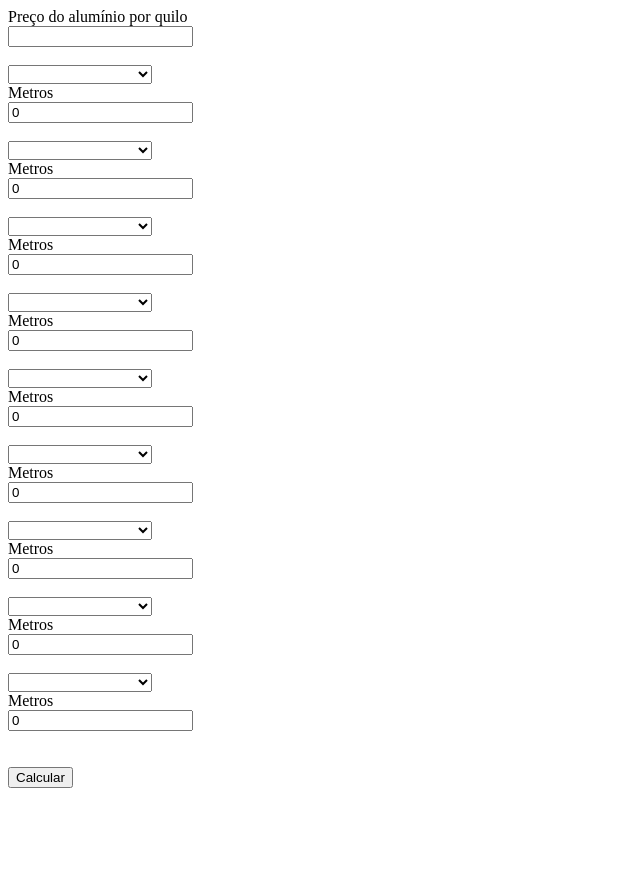
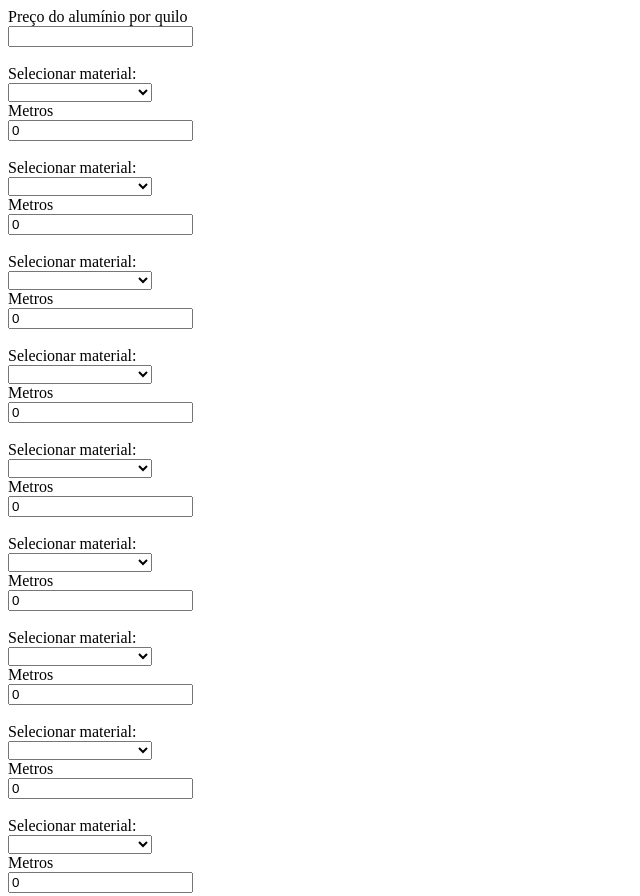
Before and after one commit to Darktotaled/alucalc, a plain HTML site: page index.html in a window 1280 px wide. Shown: the top 896 px of the page, without its empty margins (0-640 px from the left). Before the commit the page ends 809 px from the top, so only its background shows below. Drawn offline with Linux system fonts and the light colour scheme.

Commit message:
setimo commit

```diff
--- a/index.html
+++ b/index.html
@@ -11,6 +11,7 @@
   <form name="lista" id='minhalista' method= 'post'onsubmit=show_calc()>
     <label for="preco">Preço do alumínio por quilo</label><br>
     <input type='number' name='preco'><br><br>
+    <label for='dropdown1'>Selecionar material:</label><br>
     <select name = "dropdown1"id="opt1">
        <option value='0'selected></option>
        <option  value = "2.6">101</option>
@@ -98,7 +99,7 @@
     <label for="qt1">Metros</label><br>
     <input type="number" name='qt1'value='0'><br><br>
 
-
+    <label for='dropdown2'>Selecionar material:</label><br>
     <select name = "dropdown2"id='opt2'>
        <option value='0'selected></option>
        <option  value = "2.6">101</option>
@@ -186,7 +187,7 @@
     <label for="qt1">Metros</label><br>
     <input type="number" name='qt2'value='0'><br><br>
 
-
+    <label for='dropdown3'>Selecionar material:</label><br>
     <select name = "dropdown3"id='opt3'>
        <option value='0'selected></option>
        <option  value = "2.6">101</option>
@@ -274,7 +275,7 @@
     <label for="qt1">Metros</label><br>
     <input type="number" name='qt3'value='0'><br><br>
 
-
+    <label for='dropdown4'>Selecionar material:</label><br>
     <select name = "dropdown4"id='opt4'>
        <option value='0'selected></option>
        <option  value = "2.6">101</option>
@@ -362,7 +363,7 @@
     <label for="qt1">Metros</label><br>
     <input type="number" name='qt4'value='0'><br><br>
 
-
+    <label for='dropdown5'>Selecionar material:</label><br>
     <select name = "dropdown5"id='opt5'>
        <option value='0'selected></option>
        <option  value = "2.6">101</option>
@@ -450,7 +451,7 @@
     <label for="qt1">Metros</label><br>
     <input type="number" name='qt5'value='0'><br><br>
 
-
+    <label for='dropdown6'>Selecionar material:</label><br>
     <select name = "dropdown6"id='opt6'>
       <option value='0'selected></option>
        <option  value = "2.6">101</option>
@@ -538,7 +539,7 @@
     <label for="qt1">Metros</label><br>
     <input type="number" name='qt6'value='0'><br><br>
 
-
+    <label for='dropdown7'>Selecionar material:</label><br>
     <select name = "dropdown7"id='opt7'>
        <option value='0'selected></option>
        <option  value = "2.6">101</option>
@@ -626,7 +627,7 @@
     <label for="qt1">Metros</label><br>
     <input type="number" name='qt7'value='0'><br><br>
 
-
+    <label for='dropdown8'>Selecionar material:</label><br>
     <select name = "dropdown8"id='opt8'>
        <option value='0'selected></option>
        <option  value = "2.6">101</option>
@@ -714,7 +715,7 @@
     <label for="qt1">Metros</label><br>
     <input type="number" name='qt8'value='0'><br><br>
 
-
+    <label for='dropdown9'>Selecionar material:</label><br>
     <select name = "dropdown9"id='opt9'>
        <option value='0'selected></option>
        <option  value = "2.6">101</option>
```
